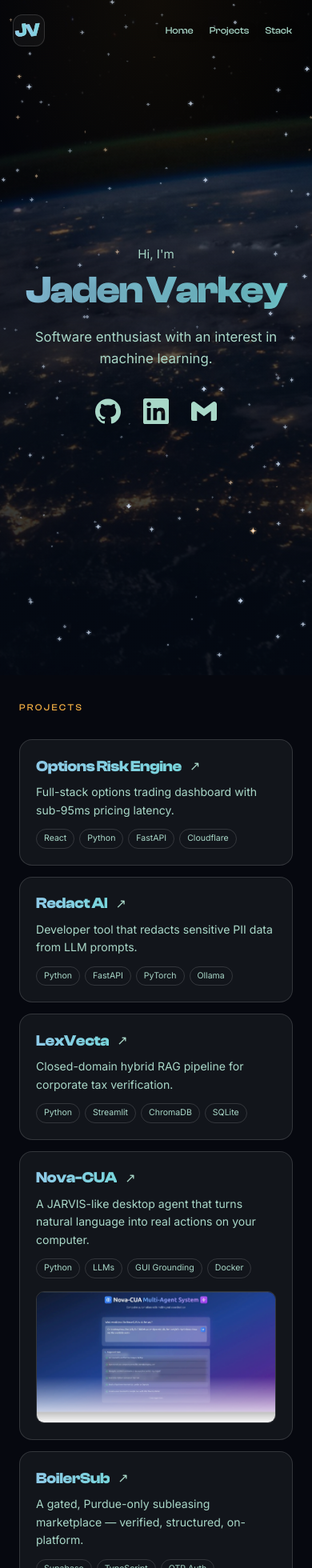
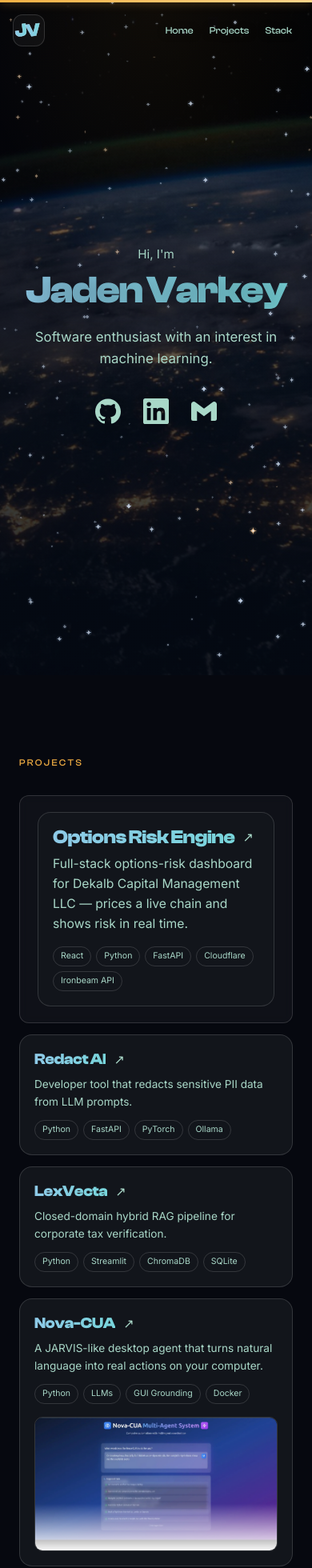
Before and after one commit to Jaden-Varkey/portfolio-web, a React (Vite) app: page / in a window 390 px wide. Shown: the top 1960 px of the page at 80% size. Built offline with nearby package versions, Linux system fonts and the light colour scheme.

Commit message:
Bento projects grid, scroll progress bar, refine Options Risk Engine copy
- Projects section breaks out to a wider bento mosaic layout
- Add a top scroll-progress indicator
- Rework Options Risk Engine detail copy; add Ironbeam API tag; drop metric claims

```diff
--- a/src/App.jsx
+++ b/src/App.jsx
@@ -1,11 +1,20 @@
 import { Routes, Route, useLocation } from 'react-router-dom'
 import { useEffect } from 'react'
+import { motion, useScroll, useSpring } from 'framer-motion'
 import Home from './pages/Home.jsx'
 import ProjectDetail from './pages/ProjectDetail.jsx'
 import Cursor from './components/Cursor.jsx'
 import CursorTrail from './components/CursorTrail.jsx'
 import PageIntro from './components/PageIntro.jsx'
 import FloatingNav from './components/FloatingNav.jsx'
+
+// Thin accent line at the very top of the viewport, filling left-to-right as
+// the page scrolls.
+function ScrollProgress() {
+  const { scrollYProgress } = useScroll()
+  const scaleX = useSpring(scrollYProgress, { stiffness: 140, damping: 30, mass: 0.3 })
+  return <motion.div className="scroll-progress" style={{ scaleX }} aria-hidden />
+}
 
 // Reset scroll to top on route change.
 function ScrollToTop() {
@@ -34,6 +43,7 @@ export default function App() {
   return (
     <>
       <CopyGuard />
+      <ScrollProgress />
       <Cursor />
       <PageIntro />
       <FloatingNav />
--- a/src/components/Projects.jsx
+++ b/src/components/Projects.jsx
@@ -3,6 +3,10 @@ import { motion, AnimatePresence } from 'framer-motion'
 import { projects } from '../data/content.js'
 import { asset } from '../lib/asset.js'
 import ProjectModal from './ProjectModal.jsx'
+
+// Bento layout: which cells each card claims, by position in the list. The
+// grid packs these densely into a 4-column mosaic (areas sum to a clean fill).
+const LAYOUT = ['c2 r2 feature', 'c2', '', '', 'c2', '', '']
 
 export default function Projects() {
   const [active, setActive] = useState(null) // index being hovered
@@ -10,7 +14,7 @@ export default function Projects() {
 
   return (
     <section className="section proj-section" id="projects">
-      <div className="wrap">
+      <div className="wrap proj-wrap">
         <p className="eyebrow">Projects</p>
         <div className="proj-grid">
           {projects.map((p, i) => {
@@ -21,7 +25,7 @@ export default function Projects() {
             return (
               <motion.div
                 key={p.name}
-                className="proj-grid-item"
+                className={`proj-grid-item ${LAYOUT[i] || ''}`}
                 initial={{ opacity: 0, y: 18 }}
                 whileInView={{ opacity: 1, y: 0 }}
                 viewport={{ once: true, margin: '-60px' }}
--- a/src/data/content.js
+++ b/src/data/content.js
@@ -14,8 +14,8 @@ export const projects = [
   {
     slug: 'options-risk-engine',
     name: 'Options Risk Engine',
-    blurb: 'Full-stack options trading dashboard with sub-95ms pricing latency.',
-    tags: ['React', 'Python', 'FastAPI', 'Cloudflare'],
+    blurb: 'Full-stack options-risk dashboard for Dekalb Capital Management LLC — prices a live chain and shows risk in real time.',
+    tags: ['React', 'Python', 'FastAPI', 'Cloudflare', 'Ironbeam API'],
   },
   {
     slug: 'redact-ai',
@@ -182,18 +182,31 @@ export const projectDetails = {
   },
   'options-risk-engine': {
     name: 'Options Risk Engine',
-    subtitle: 'Options Trading Risk Dashboard for Dekalb Capital',
-    meta: ['React', 'Python', 'FastAPI', 'Cloudflare Workers', 'Ironbeam API'],
+    subtitle: 'Options trading risk dashboard · Dekalb Capital Management LLC, Sycamore, IL',
+    meta: ['React', 'FastAPI', 'Python', 'NumPy', 'Pandas', 'Cloudflare Workers', 'Ironbeam API'],
     images: [],
     links: [
       { label: 'View on GitHub', href: 'https://github.com/Jaden-Varkey/dekalb-options-risk-engine' },
     ],
-    lead: 'A full-stack dashboard utilizing vectorized Black-76 models to price 5,000+ contracts with sub-95ms latency.',
-    sections: [],
+    lead: 'Prices a live options chain and shows the risk a trader is carrying — greeks, exposure, and P&L — in real time.',
+    sections: [
+      {
+        heading: 'How it works',
+        body: 'A FastAPI service polls the Ironbeam API for quotes and prices the whole chain with a vectorized Black-76 model. Greeks and exposure recompute on every tick and stream to a React front end.',
+      },
+      {
+        heading: 'Architecture',
+        body: 'An asyncio loop runs quote polling and repricing concurrently, so a slow network round-trip never blocks the chain from updating. The pricing core is a pure NumPy module with no I/O, which keeps it fast and unit-testable in isolation. The server holds the last chain snapshot and sends the client only what changed.',
+      },
+      {
+        heading: 'Currently',
+        body: 'Tracking micro WTI crude futures (MCL) and their options; the contract set is configurable.',
+      },
+    ],
     features: [
-      { title: 'Sub-95ms latency', body: 'Prices over 5,000 contracts almost instantly via vectorized Black-76 models and NumPy.' },
-      { title: 'Asynchronous polling', body: 'Engineered a REST polling engine driving a ~7% increase in returns.' },
-      { title: 'Time saver', body: 'Automated processes saving traders 2+ hours weekly.' },
+      { title: 'Vectorized pricing', body: 'The full chain is priced in one Black-76 pass over NumPy arrays, not contract-by-contract.' },
+      { title: 'Live risk view', body: 'Greeks, net exposure, and P&L update on every quote tick.' },
+      { title: 'Incremental updates', body: 'Only the strikes that moved are diffed and pushed to the client each tick.' },
     ],
   },
   'redact-ai': {
@@ -204,10 +217,10 @@ export const projectDetails = {
     links: [
       { label: 'View on GitHub', href: 'https://github.com/Jaden-Varkey/redact-ai' },
     ],
-    lead: 'A dev tool that actively redacts sensitive data from prompts, reducing PII exposure by over 99%.',
+    lead: 'A dev tool that actively redacts sensitive data from prompts before they ever leave your machine.',
     sections: [],
     features: [
-      { title: 'High recall sanitization', body: 'Achieves ≥93% recall in finding and removing PII.' },
+      { title: 'High recall sanitization', body: 'Achieves ≥93% recall in finding and removing PII exposure.' },
       { title: 'Semantic fidelity', body: 'Retains ≥85% of the original prompt meaning after sanitization.' },
       { title: 'Local LLM integration', body: 'Built to work seamlessly with Ollama.' },
     ],
@@ -224,7 +237,7 @@ export const projectDetails = {
     sections: [],
     features: [
       { title: 'Hybrid RAG', body: 'Combines multiple retrieval strategies using BAAI/BGE and ChromaDB.' },
-      { title: 'Low hallucination', body: 'Audited across 20+ page documents with a hallucination rate under 1%.' },
+      { title: 'Low hallucination', body: 'Audited across lengthy multi-page documents with a near-zero hallucination rate.' },
       { title: 'Streamlit UI', body: 'Accessible and interactive frontend for tax professionals.' },
     ],
   },
--- a/src/styles/global.css
+++ b/src/styles/global.css
@@ -63,6 +63,20 @@ body {
 }
 
 a { color: inherit; text-decoration: none; }
+
+/* ---------- SCROLL PROGRESS BAR ---------- */
+.scroll-progress {
+  position: fixed;
+  top: 0;
+  left: 0;
+  right: 0;
+  height: 3px;
+  z-index: 1001;
+  background: linear-gradient(90deg, var(--accent), #ffd58a);
+  box-shadow: 0 0 12px rgba(245, 177, 68, 0.55);
+  transform: scaleX(0);
+  transform-origin: 0 50%;
+}
 
 /* ---------- CURSOR TRAIL (silver twinkling stars) ---------- */
 .cursor-trail { pointer-events: none; }
--- a/src/styles/home.css
+++ b/src/styles/home.css
@@ -147,10 +147,55 @@
   .side-preview { display: none; }
 }
 
-/* ---------- PROJECTS (instrument cards) ---------- */
-.proj-section { padding: 32px 0; }
-.proj-grid { display: grid; grid-template-columns: 1fr 1fr; gap: 14px; align-items: stretch; }
-.proj-grid-item { height: 100%; }
+/* ---------- PROJECTS (bento mosaic) ---------- */
+/* Projects break out of the 760px reading column into a wider showcase grid. */
+.proj-section {
+  padding: 32px 0;
+  justify-content: flex-start;
+  padding-top: clamp(80px, 12vh, 130px);
+  scroll-snap-align: start;
+}
+.proj-wrap { max-width: 1180px; }
+
+.proj-grid {
+  display: grid;
+  grid-template-columns: repeat(4, 1fr);
+  grid-auto-rows: 188px;
+  grid-auto-flow: dense;
+  gap: 14px;
+}
+.proj-grid-item { min-width: 0; height: 100%; }
+.proj-grid-item.c2 { grid-column: span 2; }
+.proj-grid-item.r2 { grid-row: span 2; }
+
+/* the feature tile carries a little more typographic weight, content centred */
+.proj-grid-item.feature .proj-card { justify-content: center; }
+.proj-grid-item.feature .proj-name { font-size: clamp(1.5rem, 2.3vw, 2rem); }
+.proj-grid-item.feature .proj-blurb { font-size: 0.98rem; -webkit-line-clamp: 4; margin-bottom: 16px; }
+.proj-grid-item.feature .proj-tags { margin-top: 0; }
+
+/* two columns on narrower viewports; feature stays full-width */
+@media (max-width: 1080px) {
+  .proj-grid {
+    grid-template-columns: repeat(2, 1fr);
+    grid-auto-rows: 178px;
+    grid-auto-flow: row;
+  }
+  .proj-grid-item.c2 { grid-column: span 1; }
+  .proj-grid-item.r2 { grid-row: span 1; }
+  .proj-grid-item.feature { grid-column: span 2; }
+}
+
+@media (max-width: 620px) {
+  .proj-grid { grid-template-columns: 1fr; grid-auto-rows: auto; }
+  .proj-grid-item,
+  .proj-grid-item.c2,
+  .proj-grid-item.feature { grid-column: span 1; height: auto; }
+  .proj-card { height: auto; }
+  /* full blurbs once cards flow at natural height */
+  .proj-grid-item .proj-blurb { -webkit-line-clamp: unset; display: block; overflow: visible; }
+}
+
 .proj-card {
   position: relative;
   display: flex;
@@ -164,7 +209,7 @@
   font: inherit;
   color: inherit;
   -webkit-appearance: none;
-  padding: 20px;
+  padding: 18px;
   overflow: hidden;
   transition: transform 0.3s cubic-bezier(0.22,1,0.36,1), border-color 0.3s ease, background 0.3s ease;
 }
@@ -181,13 +226,21 @@ button.proj-card.is-link { cursor: pointer; }
 .proj-arrow { font-size: 1rem; color: var(--muted); transition: transform 0.35s cubic-bezier(0.22,1,0.36,1), color 0.3s ease; }
 .proj-card.is-link:hover .proj-arrow { transform: translate(5px,-5px); color: var(--accent); }
 .proj-card.is-link:hover .proj-name { color: var(--accent); }
-.proj-blurb { color: var(--muted); margin: 8px 0 12px; font-size: 0.88rem; flex: 1; }
+.proj-blurb {
+  color: var(--muted);
+  margin: 7px 0 12px;
+  font-size: 0.85rem;
+  display: -webkit-box;
+  -webkit-line-clamp: 3;
+  -webkit-box-orient: vertical;
+  overflow: hidden;
+}
+.proj-grid-item.feature .proj-blurb { -webkit-line-clamp: 4; }
+/* single-cell tiles are short — keep the blurb to two lines so tags never clip */
+.proj-grid-item:not(.c2):not(.feature) .proj-blurb { -webkit-line-clamp: 2; }
 .proj-tags { display: flex; flex-wrap: wrap; gap: 6px; margin-top: auto; }
 .proj-tag { font-size: 0.66rem; color: var(--muted); border: 1px solid var(--line); border-radius: 100px; padding: 3px 9px; }
 .proj-thumb-inline { display: none; }
-@media (max-width: 640px) {
-  .proj-grid { grid-template-columns: 1fr; }
-}
 
 /* ---------- TECH MARQUEE ---------- */
 .tech-section { padding-bottom: 80px; overflow: hidden; }
```
